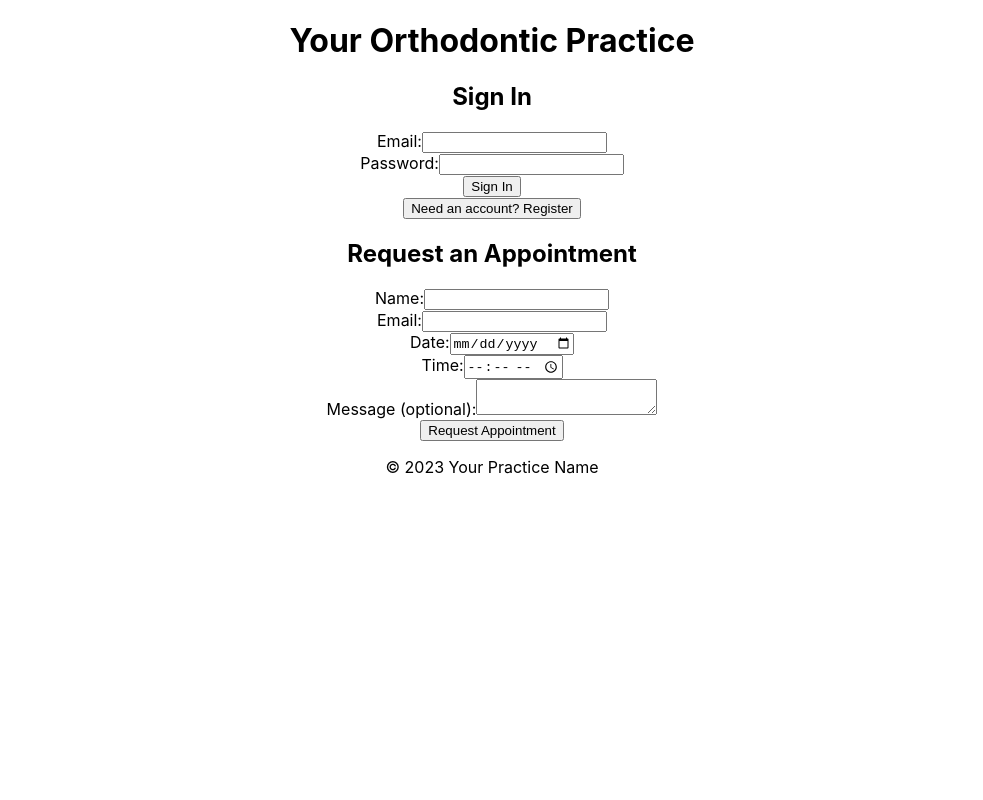
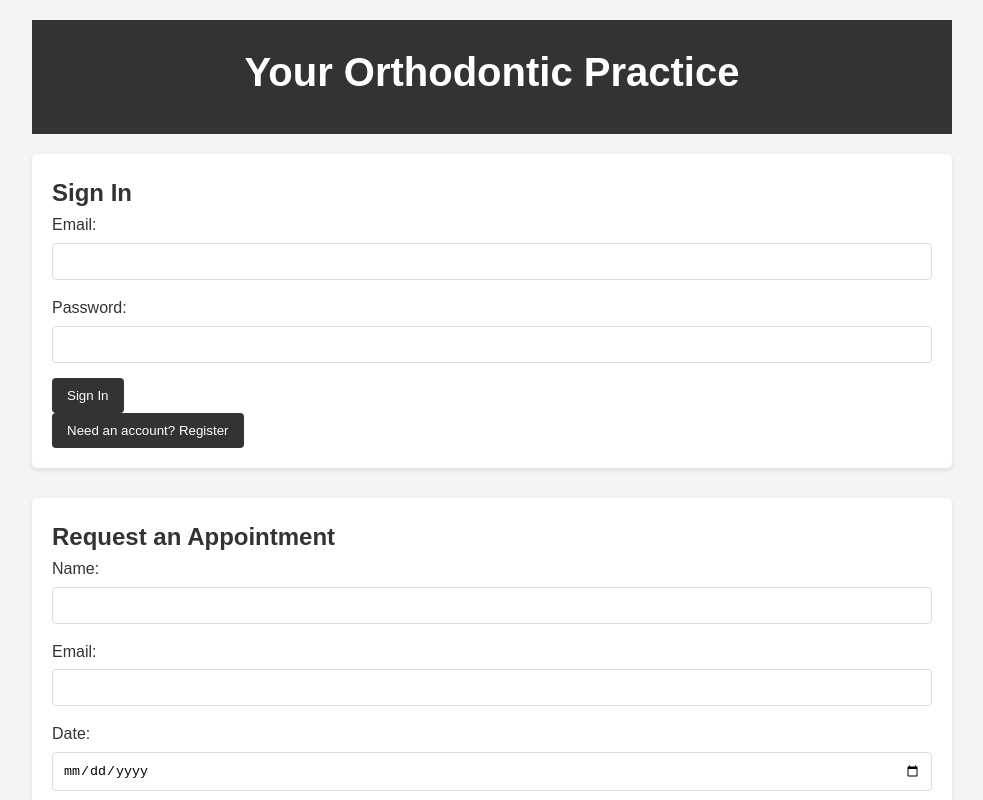
Before and after one commit to JishnuOrthodontics/orthodontic-practice-app, a React (Create React App) app: page / in a window 1280 px wide. Shown: the top 800 px of the page, without its empty margins (148-1131 px from the left). Built offline with nearby package versions, Linux system fonts and the light colour scheme; no server answers.

Commit message:
Basic HTML Structure and Styling

```diff
--- a/src/App.css
+++ b/src/App.css
@@ -1,38 +1,85 @@
+/* src/App.css */
+
+/* Reset some default styles */
+* {
+  margin: 0;
+  padding: 0;
+  box-sizing: border-box;
+}
+
+body {
+  font-family: sans-serif;
+  line-height: 1.6;
+  background-color: #f4f4f4; /* Light gray background */
+  color: #333; /* Dark gray text */
+}
+
 .App {
+  max-width: 960px; /* Limit the width of the content */
+  margin: 0 auto; /* Center the content horizontally */
+  padding: 20px;
+}
+
+header {
+  background-color: #333;
+  color: #fff;
+  padding: 20px 0;
   text-align: center;
 }
 
-.App-logo {
-  height: 40vmin;
-  pointer-events: none;
+header h1 {
+  font-size: 2.5em;
+  margin-bottom: 10px;
 }
 
-@media (prefers-reduced-motion: no-preference) {
-  .App-logo {
-    animation: App-logo-spin infinite 20s linear;
-  }
+main {
+  padding: 20px 0;
 }
 
-.App-header {
-  background-color: #282c34;
-  min-height: 100vh;
-  display: flex;
-  flex-direction: column;
-  align-items: center;
-  justify-content: center;
-  font-size: calc(10px + 2vmin);
-  color: white;
+/* Style the sections */
+.auth-section, .appointment-section {
+  margin-bottom: 30px;
+  background-color: #fff;
+  padding: 20px;
+  border-radius: 5px;
+  box-shadow: 0 2px 5px rgba(0, 0, 0, 0.1);
 }
 
-.App-link {
-  color: #61dafb;
+/* Style form elements (basic) */
+label {
+  display: block;
+  margin-bottom: 5px;
 }
 
-@keyframes App-logo-spin {
-  from {
-    transform: rotate(0deg);
-  }
-  to {
-    transform: rotate(360deg);
-  }
+input[type="text"],
+input[type="email"],
+input[type="password"],
+input[type="date"],
+input[type="time"],
+textarea {
+  width: 100%;
+  padding: 10px;
+  margin-bottom: 15px;
+  border: 1px solid #ddd;
+  border-radius: 4px;
 }
+
+button {
+  background-color: #333;
+  color: #fff;
+  padding: 10px 15px;
+  border: none;
+  border-radius: 4px;
+  cursor: pointer;
+}
+
+button:hover {
+  background-color: #555;
+}
+
+footer {
+  text-align: center;
+  padding: 10px 0;
+  background-color: #333;
+  color: #fff;
+}
--- a/src/App.js
+++ b/src/App.js
@@ -8,13 +8,18 @@ function App() {
     <div className="App">
       <header>
         <h1>Your Orthodontic Practice</h1>
+        {/* Add a navigation later */}
       </header>
       <main>
-        <Auth />
-        <AppointmentForm />
+        <section className="auth-section">
+          <Auth />
+        </section>
+        <section className="appointment-section">
+          <AppointmentForm />
+        </section>
       </main>
       <footer>
-        <p>© 2023 Your Practice Name</p>
+        <p>© 2023 Your Practice Name. All rights reserved.</p>
       </footer>
     </div>
   );
--- /dev/null
+++ b/src/components/AppointmentForm.css
@@ -0,0 +1,36 @@
+/* src/components/AppointmentForm.css */
+.appointment-form-container {
+    /* Put styles specific to the AppointmentForm here */
+}
+
+/* Style form elements (basic) */
+label {
+ display: block;
+ margin-bottom: 5px;
+}
+
+input[type="text"],
+input[type="email"],
+input[type="password"],
+input[type="date"],
+input[type="time"],
+textarea {
+ width: 100%;
+ padding: 10px;
+ margin-bottom: 15px;
+ border: 1px solid #ddd;
+ border-radius: 4px;
+}
+
+button {
+ background-color: #333;
+ color: #fff;
+ padding: 10px 15px;
+ border: none;
+ border-radius: 4px;
+ cursor: pointer;
+}
+
+button:hover {
+ background-color: #555;
+}
--- a/src/components/AppointmentForm.js
+++ b/src/components/AppointmentForm.js
@@ -1,6 +1,7 @@
 import React, { useState } from 'react';
 import { db } from '../firebase'; // Import your Firebase configuration
 import { collection, addDoc } from 'firebase/firestore';
+import './AppointmentForm.css';
 
 function AppointmentForm() {
     const [name, setName] = useState('');
@@ -39,7 +40,7 @@ function AppointmentForm() {
     };
 
     return (
-        <div>
+        <div className='appointment-form-container'>
             <h2>Request an Appointment</h2>
             <form onSubmit={handleSubmit}>
                 <div>
--- /dev/null
+++ b/src/components/Auth.css
@@ -0,0 +1,35 @@
+/* src/components/Auth.css */
+.auth-container { /* Add a class to the main div in Auth.js */
+    /* Put styles specific to the Auth component here */
+}
+/* Style form elements (basic) */
+label {
+  display: block;
+  margin-bottom: 5px;
+}
+
+input[type="text"],
+input[type="email"],
+input[type="password"],
+input[type="date"],
+input[type="time"],
+textarea {
+  width: 100%;
+  padding: 10px;
+  margin-bottom: 15px;
+  border: 1px solid #ddd;
+  border-radius: 4px;
+}
+
+button {
+  background-color: #333;
+  color: #fff;
+  padding: 10px 15px;
+  border: none;
+  border-radius: 4px;
+  cursor: pointer;
+}
+
+button:hover {
+  background-color: #555;
+}
--- a/src/components/Auth.js
+++ b/src/components/Auth.js
@@ -1,4 +1,5 @@
 import React, { useState, useEffect } from 'react';
+import './Auth.css';
 import { auth } from '../firebase'; // Import your Firebase configuration
 import {
   createUserWithEmailAndPassword,
@@ -47,7 +48,7 @@ function Auth() {
   };
 
   return (
-    <div>
+    <div className='auth-container'>
       {user ? (
         // Display when user is signed in
         <div>
```
